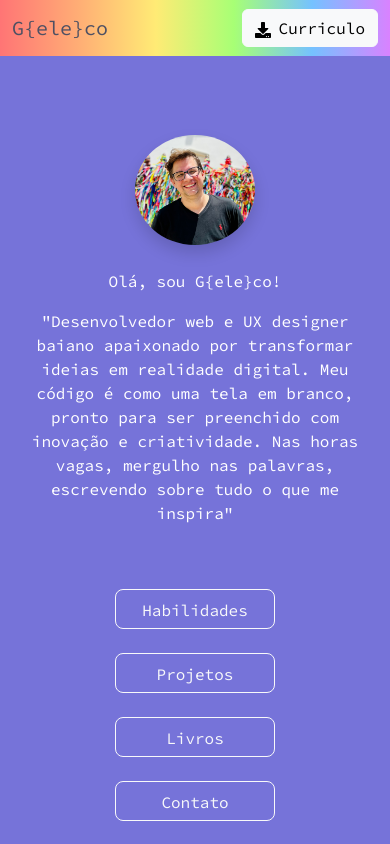
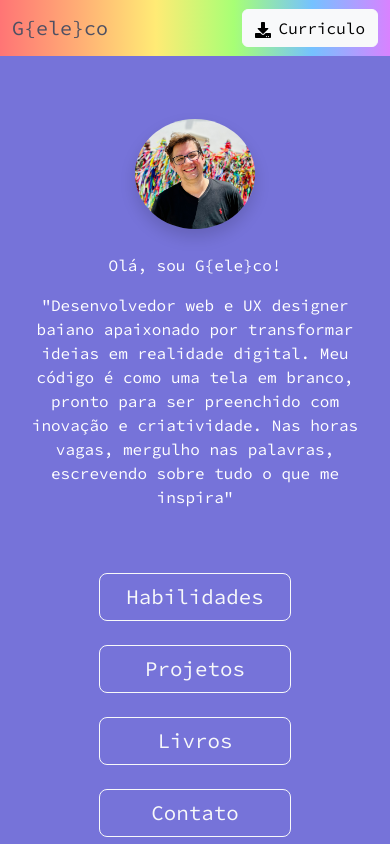
Before and after one commit to geleco/siteGeleco, a React (Vite) app in the folder vite-project/: page / in a window 390 px wide. Shown: the top 844 px of the page. Built offline with nearby package versions, Linux system fonts and the light colour scheme.

Commit message:
margin home

```diff
--- a/vite-project/src/pages/home.scss
+++ b/vite-project/src/pages/home.scss
@@ -34,7 +34,6 @@ ul {
   margin: 0;
   color: #BDBEBF;
   li {
-    margin-bottom: 10px;
 
     a {
       color: #BDBEBF;
@@ -46,13 +45,3 @@ ul {
     }
   }
 }
-
-
-@media (max-width: 767px) {
-  .btn-lg,
-  .btn-xl {
-    width: 10rem; /* Ajuste a largura desejada para telas menores */
-    height: 2.5rem; /* Ajuste a altura desejada para telas menores */
-    font-size: 1rem; /* Ajuste o tamanho da fonte desejado para telas menores */
-  }
-}
```
